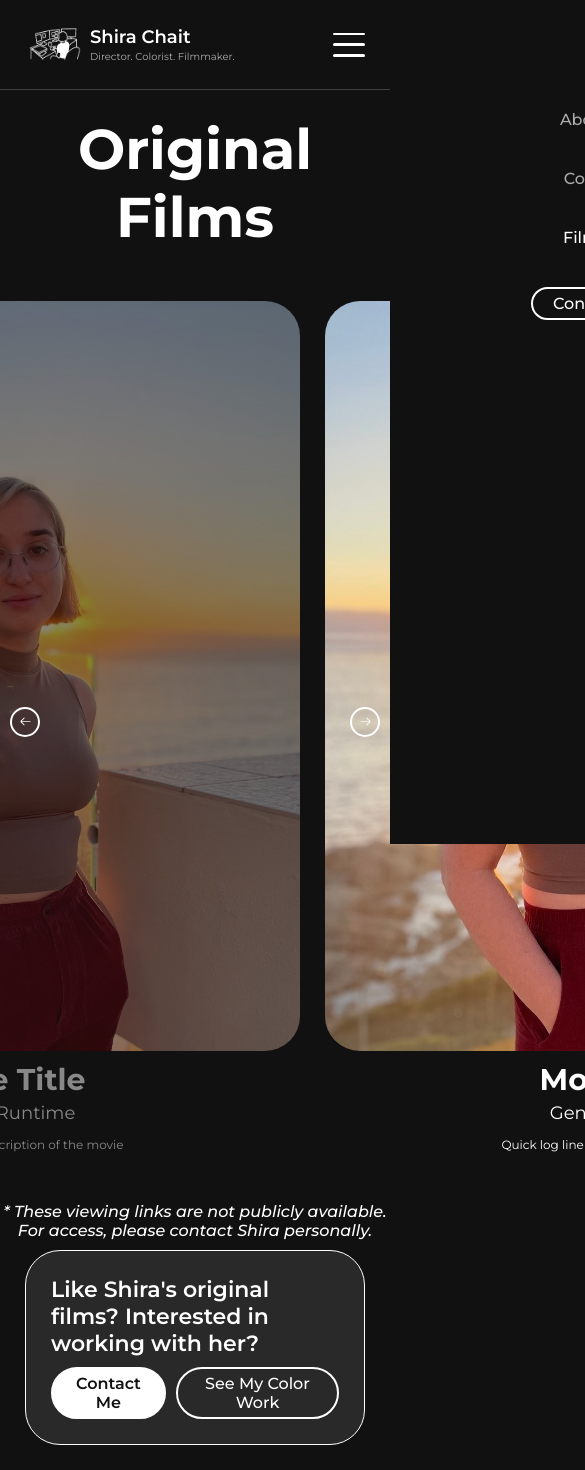
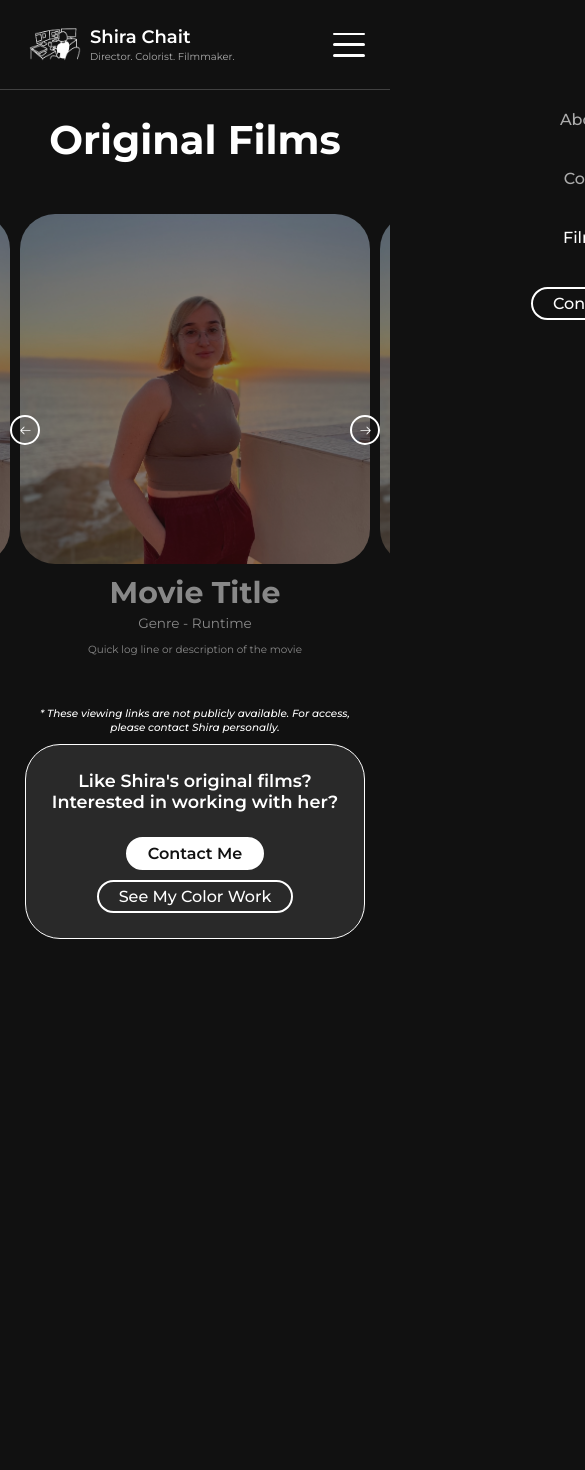
Before and after one commit to tankop1/shira-website, a React (Vite) app: page /films in a window 390 px wide. Shown: the top 1470 px of the page, 585 px wide, since content can reach past the window. After the commit the page ends 964 px from the top, so only its background shows below. Built offline with nearby package versions, Linux system fonts and the light colour scheme.

Commit message:
Make films page mobile responsive

```diff
--- a/src/components/ClickableGallery.css
+++ b/src/components/ClickableGallery.css
@@ -16,12 +16,12 @@
 .clickable-gallery-content {
   display: flex;
   gap: var(--padding-large);
-  overflow-x: hidden;
-  padding: var(--padding-large) calc(600px + var(--padding-large));
-
-  /* Hide scrollbar for Webkit browsers */
-  scrollbar-width: none; /* Firefox */
-  -ms-overflow-style: none; /* IE and Edge */
+  overflow: hidden;
+  justify-content: center;
+  align-items: center;
+  width: 100%;
+  padding: var(--padding-large) 0;
+  position: relative;
 }
 
 .scrollable-gallery-content::-webkit-scrollbar {
@@ -33,4 +33,23 @@
   height: 750px;
   object-fit: cover;
   border-radius: var(--border-radius-large);
+  display: block;
+  margin: 0 auto;
 }
+
+@media (max-width: 900px) {
+  .clickable-gallery-item img {
+    width: 350px;
+    height: 440px;
+  }
+}
+
+@media (max-width: 600px) {
+  .clickable-gallery-item img {
+    width: 180px;
+    height: 230px;
+  }
+  .clickable-gallery-content {
+    gap: var(--padding-medium);
+  }
+}
--- a/src/pages/Films.css
+++ b/src/pages/Films.css
@@ -1,3 +1,53 @@
+@media (max-width: 800px) {
+  #films h1 {
+    font-size: 2.5rem;
+    margin-bottom: var(--padding-large);
+  }
+  #films h4 {
+    font-size: 0.85rem;
+  }
+  #films h3 {
+    font-size: 1.1rem;
+  }
+  #films h5 {
+    font-size: 1rem;
+  }
+  #films,
+  #films p,
+  #films i {
+    font-size: 0.65rem;
+  }
+
+  #disclaimer {
+    line-height: 0.75rem;
+  }
+
+  #films .card {
+    margin-top: var(--padding-large);
+    gap: var(--padding-large) !important;
+  }
+
+  #films .clickable-gallery .film-card img {
+    width: 450px;
+    height: auto;
+    object-fit: contain;
+  }
+}
+
+@media (max-width: 500px) {
+  #films .card-buttons {
+    flex-direction: column;
+    gap: var(--padding-medium);
+    align-items: stretch;
+  }
+
+  #films .clickable-gallery .film-card img {
+    width: 350px;
+    height: auto;
+    object-fit: contain;
+  }
+}
+
 #films h1 {
   width: 100%;
   text-align: center;
@@ -8,6 +58,7 @@
   width: 100%;
   text-align: center;
   margin-top: var(--padding-large);
+  padding: 0px var(--padding-large);
 }
 
 #films .card {
@@ -20,6 +71,7 @@
   justify-content: center;
   gap: var(--padding-medium);
   padding: var(--padding-large);
+  text-align: center;
 }
 
 .film-card {
```
